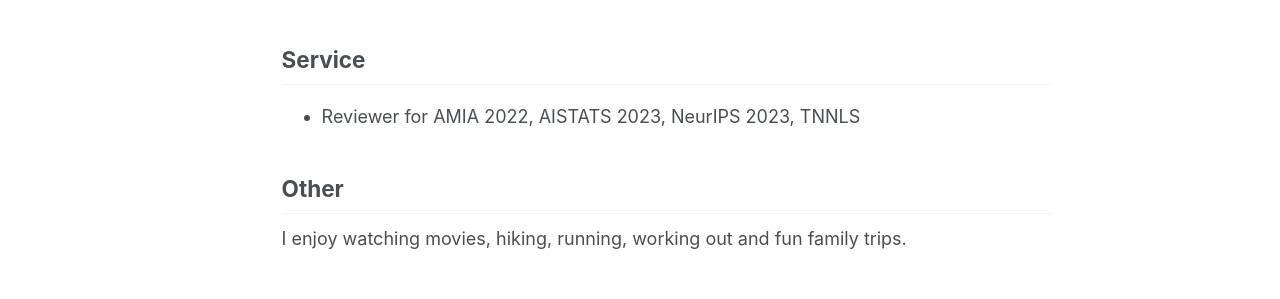
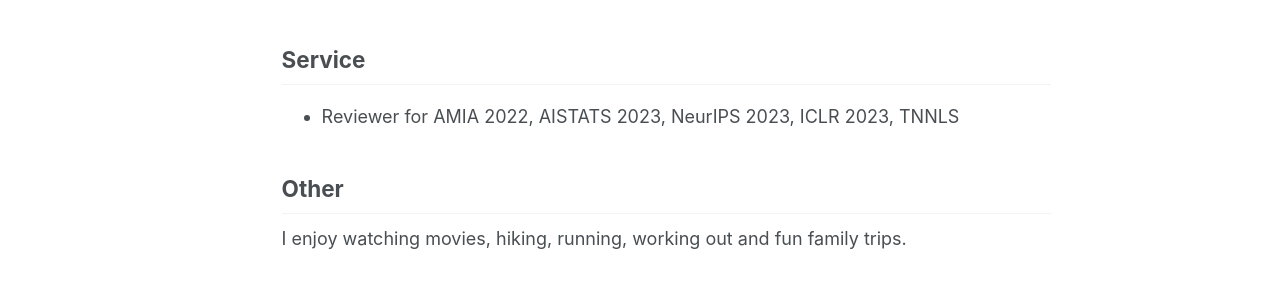
Before and after one commit to shou-xiao/shou-xiao1.github.io, a Jekyll site: the page built from _pages/about.md, in a window 1280 px wide and 900 px high, scrolled down 2052 px. Shown: the part 435-734 px from the top of the window. Built offline with Jekyll 4.4.1, drawn with Linux system fonts in a browser that asks for light colours.

Commit message:
Update about.md

```diff
--- a/_pages/about.md
+++ b/_pages/about.md
@@ -70,7 +70,7 @@ Tutorials
 
 Service
 ------
-* Reviewer for AMIA 2022, AISTATS 2023, NeurIPS 2023, TNNLS
+* Reviewer for AMIA 2022, AISTATS 2023, NeurIPS 2023, ICLR 2023, TNNLS
 
 
 Other
```
